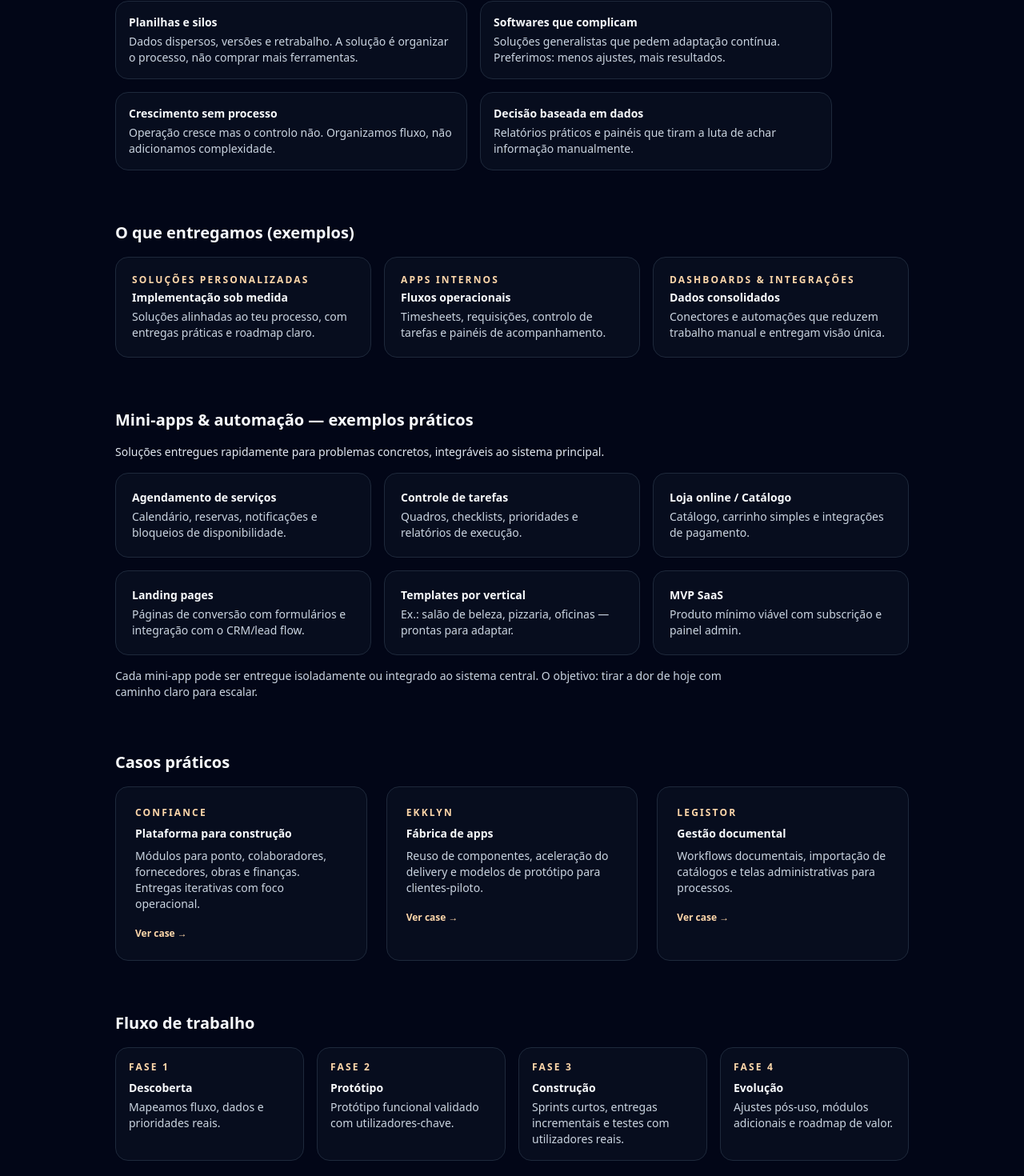
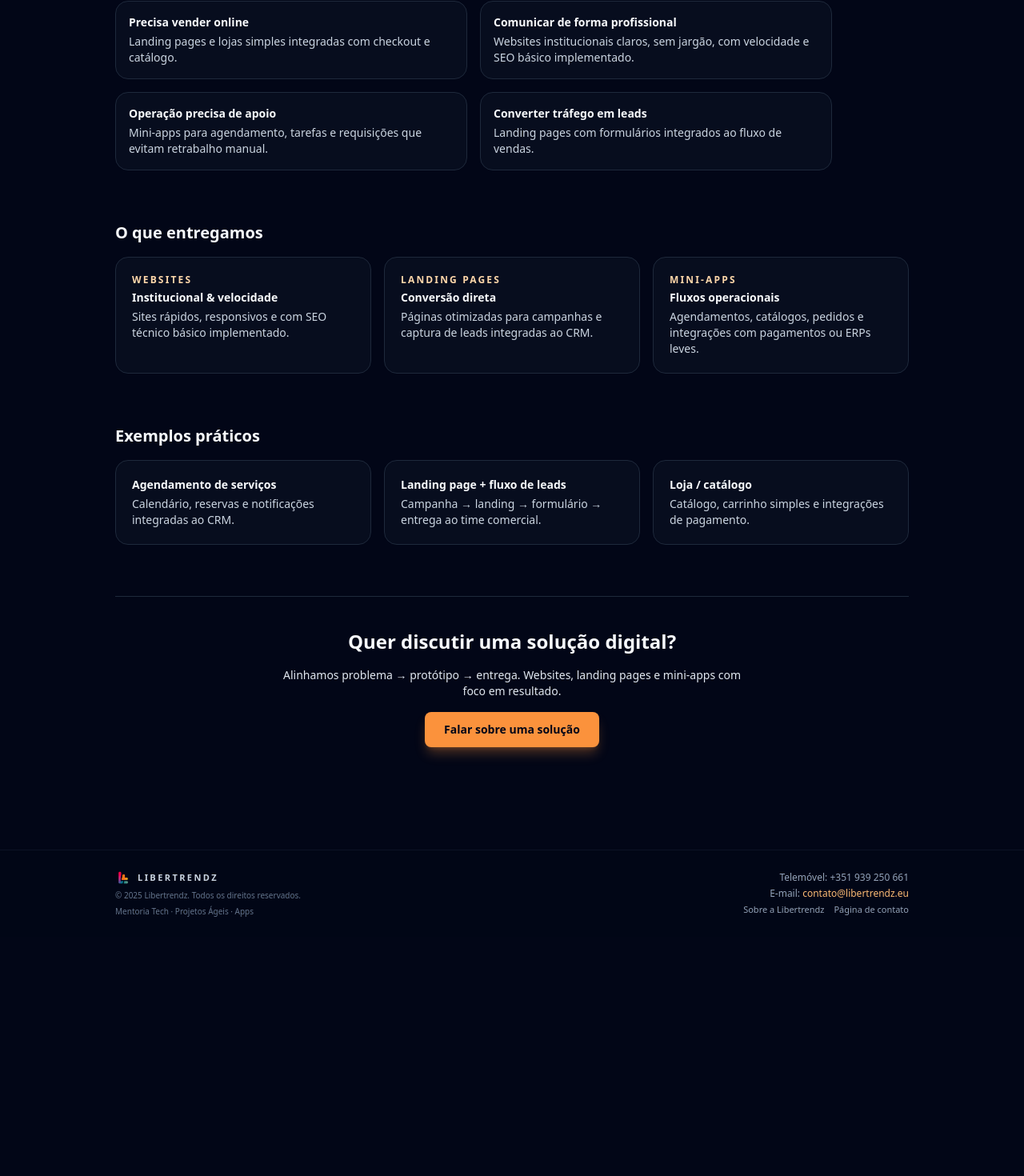
Before and after one commit to libertrendz/libertrendz-site, a Next.js app: page /apps in a window 1280 px wide. Shown: the part 694-2164 px from the top of the page at 80% size. After the commit the page ends 1865 px from the top, so only its background shows below. Built offline with nearby package versions, Linux system fonts and the light colour scheme.

Commit message:
Atualizar o page.tsx

```diff
--- a/app/apps/page.tsx
+++ b/app/apps/page.tsx
@@ -4,20 +4,19 @@ export default function AppsPage(): JSX.Element {
   return (
     <main className="min-h-[calc(100vh-5rem)] bg-slate-950 text-slate-50">
       <section className="container-page py-12 lg:py-16 space-y-16">
-        {/* HERO (mantido) */}
+        {/* HERO */}
         <div className="max-w-3xl space-y-4">
           <p className="text-xs font-semibold uppercase tracking-[0.2em] text-accent-400">
-            Apps & Soluções
+            Apps & Websites
           </p>
           <h1 className="text-3xl font-bold leading-tight md:text-4xl">
             Soluções digitais que resolvem hoje — e escalam amanhã.
             <span className="block text-accent-400">
-              Mini-apps, integrações e plataformas modulares para PMEs.
+              Mini-apps, painéis, websites e landing pages orientadas à conversão.
             </span>
           </h1>
           <p className="text-sm text-slate-200 max-w-2xl">
-            Entregamos valor desde o primeiro rollout: protótipos funcionais em
-            dias, implantação faseada e integração com os teus processos e dados.
+            Entregamos protótipos funcionais, sites otimizados para conversão e mini-apps integráveis ao teu fluxo operacional.
           </p>
         </div>
 
@@ -29,7 +28,7 @@ export default function AppsPage(): JSX.Element {
           </div>
           <div>
             <p className="text-xs uppercase tracking-[0.18em] text-slate-400">Tipo de solução</p>
-            <p className="mt-1 text-sm text-slate-200">Sistemas web, painéis e mini-apps integráveis ao fluxo real de trabalho.</p>
+            <p className="mt-1 text-sm text-slate-200">Apps internos, websites institucionais e landing pages de conversão.</p>
           </div>
           <div>
             <p className="text-xs uppercase tracking-[0.18em] text-slate-400">Abordagem</p>
@@ -37,173 +36,84 @@ export default function AppsPage(): JSX.Element {
           </div>
           <div>
             <p className="text-xs uppercase tracking-[0.18em] text-slate-400">Exemplos</p>
-            <p className="mt-1 text-sm text-slate-200">Confiance, Ekklyn, Legistor — módulos reutilizáveis e prontos para adaptar.</p>
+            <p className="mt-1 text-sm text-slate-200">Sites, landing pages, agendamento, catálogos e painéis operacionais.</p>
           </div>
         </div>
 
         {/* QUANDO FAZ SENTIDO */}
         <div className="space-y-4">
-          <h2 className="text-xl font-semibold text-slate-50">Quando vale a pena falar de uma solução</h2>
+          <h2 className="text-xl font-semibold text-slate-50">Quando faz sentido</h2>
           <div className="grid gap-4 md:grid-cols-2 max-w-4xl">
             <div className="rounded-2xl border border-slate-800 bg-slate-900/40 p-4 text-sm text-slate-200">
-              <p className="mb-1 font-semibold text-slate-50">Planilhas e silos</p>
-              <p className="text-slate-300">Dados dispersos, versões e retrabalho. A solução é organizar o processo, não comprar mais ferramentas.</p>
+              <p className="mb-1 font-semibold text-slate-50">Precisa vender online</p>
+              <p className="text-slate-300">Landing pages e lojas simples integradas com checkout e catálogo.</p>
             </div>
             <div className="rounded-2xl border border-slate-800 bg-slate-900/40 p-4 text-sm text-slate-200">
-              <p className="mb-1 font-semibold text-slate-50">Softwares que complicam</p>
-              <p className="text-slate-300">Soluções generalistas que pedem adaptação contínua. Preferimos: menos ajustes, mais resultados.</p>
+              <p className="mb-1 font-semibold text-slate-50">Comunicar de forma profissional</p>
+              <p className="text-slate-300">Websites institucionais claros, sem jargão, com velocidade e SEO básico implementado.</p>
             </div>
             <div className="rounded-2xl border border-slate-800 bg-slate-900/40 p-4 text-sm text-slate-200">
-              <p className="mb-1 font-semibold text-slate-50">Crescimento sem processo</p>
-              <p className="text-slate-300">Operação cresce mas o controlo não. Organizamos fluxo, não adicionamos complexidade.</p>
+              <p className="mb-1 font-semibold text-slate-50">Operação precisa de apoio</p>
+              <p className="text-slate-300">Mini-apps para agendamento, tarefas e requisições que evitam retrabalho manual.</p>
             </div>
             <div className="rounded-2xl border border-slate-800 bg-slate-900/40 p-4 text-sm text-slate-200">
-              <p className="mb-1 font-semibold text-slate-50">Decisão baseada em dados</p>
-              <p className="text-slate-300">Relatórios práticos e painéis que tiram a luta de achar informação manualmente.</p>
+              <p className="mb-1 font-semibold text-slate-50">Converter tráfego em leads</p>
+              <p className="text-slate-300">Landing pages com formulários integrados ao fluxo de vendas.</p>
             </div>
           </div>
         </div>
 
         {/* TIPOS DE SOLUÇÃO */}
         <div className="space-y-4">
-          <h2 className="text-xl font-semibold text-slate-50">O que entregamos (exemplos)</h2>
+          <h2 className="text-xl font-semibold text-slate-50">O que entregamos</h2>
           <div className="grid gap-4 md:grid-cols-3">
             <div className="rounded-2xl border border-slate-800 bg-slate-900/40 p-5 text-sm text-slate-200">
-              <p className="mb-1 text-xs font-semibold uppercase tracking-[0.18em] text-accent-300">Soluções personalizadas</p>
-              <p className="font-semibold text-slate-50">Implementação sob medida</p>
-              <p className="mt-1 text-slate-300">Soluções alinhadas ao teu processo, com entregas práticas e roadmap claro.</p>
+              <p className="mb-1 text-xs font-semibold uppercase tracking-[0.18em] text-accent-300">Websites</p>
+              <p className="font-semibold text-slate-50">Institucional & velocidade</p>
+              <p className="mt-1 text-slate-300">Sites rápidos, responsivos e com SEO técnico básico implementado.</p>
             </div>
 
             <div className="rounded-2xl border border-slate-800 bg-slate-900/40 p-5 text-sm text-slate-200">
-              <p className="mb-1 text-xs font-semibold uppercase tracking-[0.18em] text-accent-300">Apps internos</p>
-              <p className="font-semibold text-slate-50">Fluxos operacionais</p>
-              <p className="mt-1 text-slate-300">Timesheets, requisições, controlo de tarefas e painéis de acompanhamento.</p>
+              <p className="mb-1 text-xs font-semibold uppercase tracking-[0.18em] text-accent-300">Landing pages</p>
+              <p className="font-semibold text-slate-50">Conversão direta</p>
+              <p className="mt-1 text-slate-300">Páginas otimizadas para campanhas e captura de leads integradas ao CRM.</p>
             </div>
 
             <div className="rounded-2xl border border-slate-800 bg-slate-900/40 p-5 text-sm text-slate-200">
-              <p className="mb-1 text-xs font-semibold uppercase tracking-[0.18em] text-accent-300">Dashboards & integrações</p>
-              <p className="font-semibold text-slate-50">Dados consolidados</p>
-              <p className="mt-1 text-slate-300">Conectores e automações que reduzem trabalho manual e entregam visão única.</p>
+              <p className="mb-1 text-xs font-semibold uppercase tracking-[0.18em] text-accent-300">Mini-apps</p>
+              <p className="font-semibold text-slate-50">Fluxos operacionais</p>
+              <p className="mt-1 text-slate-300">Agendamentos, catálogos, pedidos e integrações com pagamentos ou ERPs leves.</p>
             </div>
           </div>
         </div>
 
-        {/* MINI-APPS & AUTOMAÇÃO */}
+        {/* MINI-APPS & WEBSITES */}
         <div id="mini-apps" className="space-y-4">
-          <h2 className="text-xl font-semibold text-slate-50">Mini-apps & automação — exemplos práticos</h2>
-          <p className="text-sm text-slate-200 max-w-3xl">
-            Soluções entregues rapidamente para problemas concretos, integráveis ao sistema principal.
-          </p>
+          <h2 className="text-xl font-semibold text-slate-50">Exemplos práticos</h2>
 
           <div className="grid gap-4 md:grid-cols-3">
             <div className="rounded-2xl border border-slate-800 bg-slate-900/40 p-5 text-sm text-slate-200">
               <p className="font-semibold text-slate-50">Agendamento de serviços</p>
-              <p className="text-slate-300 mt-1">Calendário, reservas, notificações e bloqueios de disponibilidade.</p>
+              <p className="text-slate-300 mt-1">Calendário, reservas e notificações integradas ao CRM.</p>
             </div>
 
             <div className="rounded-2xl border border-slate-800 bg-slate-900/40 p-5 text-sm text-slate-200">
-              <p className="font-semibold text-slate-50">Controle de tarefas</p>
-              <p className="text-slate-300 mt-1">Quadros, checklists, prioridades e relatórios de execução.</p>
+              <p className="font-semibold text-slate-50">Landing page + fluxo de leads</p>
+              <p className="text-slate-300 mt-1">Campanha → landing → formulário → entrega ao time comercial.</p>
             </div>
 
             <div className="rounded-2xl border border-slate-800 bg-slate-900/40 p-5 text-sm text-slate-200">
-              <p className="font-semibold text-slate-50">Loja online / Catálogo</p>
+              <p className="font-semibold text-slate-50">Loja / catálogo</p>
               <p className="text-slate-300 mt-1">Catálogo, carrinho simples e integrações de pagamento.</p>
-            </div>
-
-            <div className="rounded-2xl border border-slate-800 bg-slate-900/40 p-5 text-sm text-slate-200">
-              <p className="font-semibold text-slate-50">Landing pages</p>
-              <p className="text-slate-300 mt-1">Páginas de conversão com formulários e integração com o CRM/lead flow.</p>
-            </div>
-
-            <div className="rounded-2xl border border-slate-800 bg-slate-900/40 p-5 text-sm text-slate-200">
-              <p className="font-semibold text-slate-50">Templates por vertical</p>
-              <p className="text-slate-300 mt-1">Ex.: salão de beleza, pizzaria, oficinas — prontas para adaptar.</p>
-            </div>
-
-            <div className="rounded-2xl border border-slate-800 bg-slate-900/40 p-5 text-sm text-slate-200">
-              <p className="font-semibold text-slate-50">MVP SaaS</p>
-              <p className="text-slate-300 mt-1">Produto mínimo viável com subscrição e painel admin.</p>
-            </div>
-          </div>
-
-          <p className="mt-3 text-sm text-slate-300 max-w-3xl">
-            Cada mini-app pode ser entregue isoladamente ou integrado ao sistema central. O objetivo: tirar a dor de hoje com caminho claro para escalar.
-          </p>
-        </div>
-
-        {/* CASOS PRÁTICOS */}
-        <div className="space-y-4">
-          <h2 className="text-xl font-semibold text-slate-50">Casos práticos</h2>
-
-          <div className="grid gap-6 md:grid-cols-3">
-            <article className="rounded-2xl border border-slate-800 bg-slate-900/40 p-6 text-sm text-slate-200">
-              <p className="text-xs font-semibold uppercase tracking-[0.18em] text-accent-300">CONFIANCE</p>
-              <h3 className="mt-2 font-semibold text-slate-50">Plataforma para construção</h3>
-              <p className="mt-2 text-slate-300">
-                Módulos para ponto, colaboradores, fornecedores, obras e finanças. Entregas iterativas com foco operacional.
-              </p>
-              <div className="mt-4">
-                <a href="/cases#confiance" className="text-xs font-semibold text-accent-300 hover:underline">Ver case →</a>
-              </div>
-            </article>
-
-            <article className="rounded-2xl border border-slate-800 bg-slate-900/40 p-6 text-sm text-slate-200">
-              <p className="text-xs font-semibold uppercase tracking-[0.18em] text-accent-300">Ekklyn</p>
-              <h3 className="mt-2 font-semibold text-slate-50">Fábrica de apps</h3>
-              <p className="mt-2 text-slate-300">
-                Reuso de componentes, aceleração do delivery e modelos de protótipo para clientes-piloto.
-              </p>
-              <div className="mt-4">
-                <a href="/cases#ekklyn" className="text-xs font-semibold text-accent-300 hover:underline">Ver case →</a>
-              </div>
-            </article>
-
-            <article className="rounded-2xl border border-slate-800 bg-slate-900/40 p-6 text-sm text-slate-200">
-              <p className="text-xs font-semibold uppercase tracking-[0.18em] text-accent-300">Legistor</p>
-              <h3 className="mt-2 font-semibold text-slate-50">Gestão documental</h3>
-              <p className="mt-2 text-slate-300">
-                Workflows documentais, importação de catálogos e telas administrativas para processos.
-              </p>
-              <div className="mt-4">
-                <a href="/cases#legistor" className="text-xs font-semibold text-accent-300 hover:underline">Ver case →</a>
-              </div>
-            </article>
-          </div>
-        </div>
-
-        {/* COMO TRABALHAMOS */}
-        <div className="space-y-4">
-          <h2 className="text-xl font-semibold text-slate-50">Fluxo de trabalho</h2>
-          <div className="grid gap-4 md:grid-cols-4">
-            <div className="rounded-2xl border border-slate-800 bg-slate-900/40 p-4 text-sm text-slate-200">
-              <p className="text-xs font-semibold uppercase tracking-[0.18em] text-accent-300">Fase 1</p>
-              <p className="mt-2 font-semibold text-slate-50">Descoberta</p>
-              <p className="mt-1 text-slate-300">Mapeamos fluxo, dados e prioridades reais.</p>
-            </div>
-            <div className="rounded-2xl border border-slate-800 bg-slate-900/40 p-4 text-sm text-slate-200">
-              <p className="text-xs font-semibold uppercase tracking-[0.18em] text-accent-300">Fase 2</p>
-              <p className="mt-2 font-semibold text-slate-50">Protótipo</p>
-              <p className="mt-1 text-slate-300">Protótipo funcional validado com utilizadores-chave.</p>
-            </div>
-            <div className="rounded-2xl border border-slate-800 bg-slate-900/40 p-4 text-sm text-slate-200">
-              <p className="text-xs font-semibold uppercase tracking-[0.18em] text-accent-300">Fase 3</p>
-              <p className="mt-2 font-semibold text-slate-50">Construção</p>
-              <p className="mt-1 text-slate-300">Sprints curtos, entregas incrementais e testes com utilizadores reais.</p>
-            </div>
-            <div className="rounded-2xl border border-slate-800 bg-slate-900/40 p-4 text-sm text-slate-200">
-              <p className="text-xs font-semibold uppercase tracking-[0.18em] text-accent-300">Fase 4</p>
-              <p className="mt-2 font-semibold text-slate-50">Evolução</p>
-              <p className="mt-1 text-slate-300">Ajustes pós-uso, módulos adicionais e roadmap de valor.</p>
             </div>
           </div>
         </div>
 
         {/* CTA FINAL */}
         <div className="pt-10 border-t border-slate-800 text-center space-y-4">
-          <h2 className="text-2xl font-semibold text-slate-50">Quer discutir uma solução para a tua empresa?</h2>
+          <h2 className="text-2xl font-semibold text-slate-50">Quer discutir uma solução digital?</h2>
           <p className="max-w-xl mx-auto text-sm text-slate-200">
-            Trabalhamos com objetivos claros: resolver uma dor real, entregar valor e garantir caminho para escalar.
+            Alinhamos problema → protótipo → entrega. Websites, landing pages e mini-apps com foco em resultado.
           </p>
           <a
             href="/contato"
```
